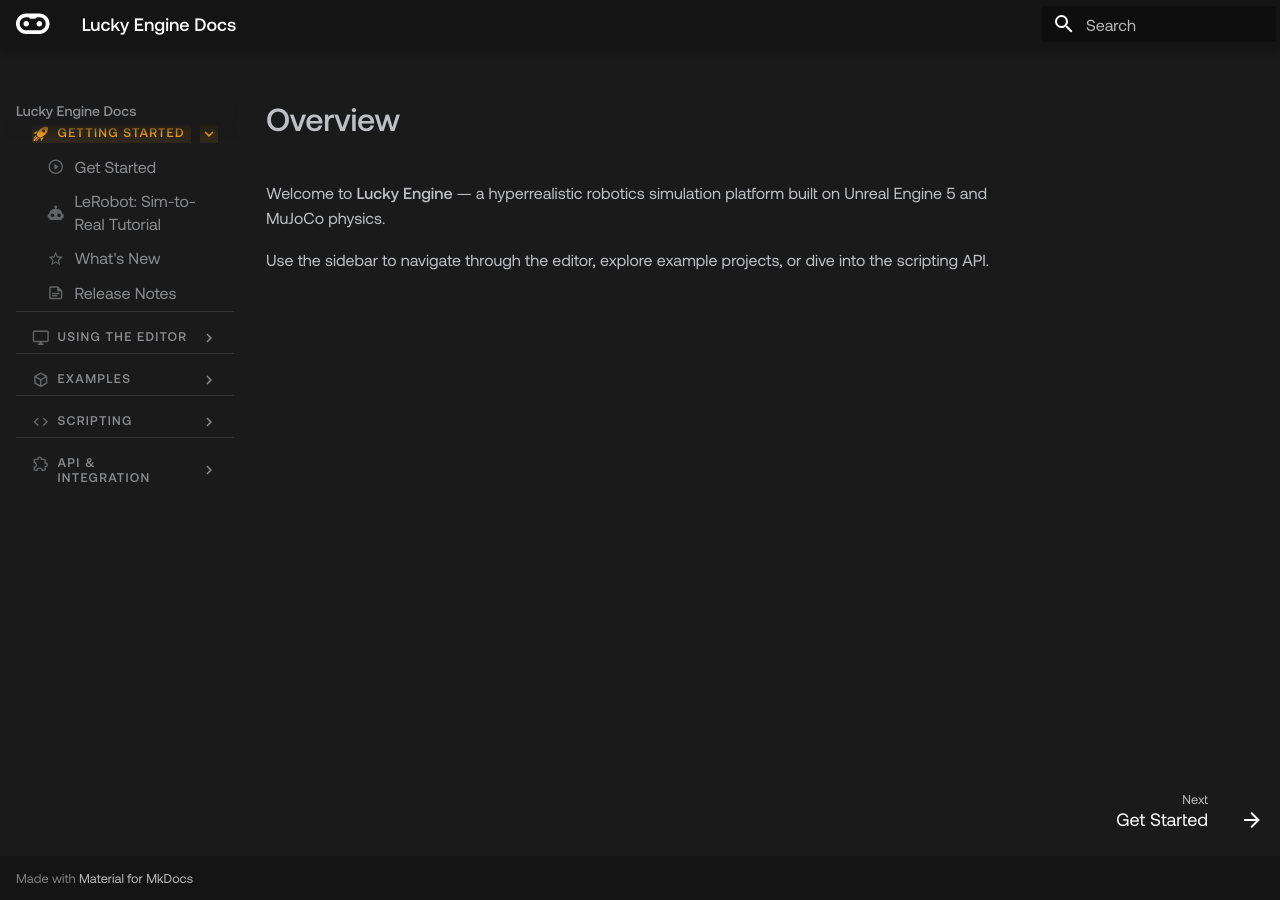
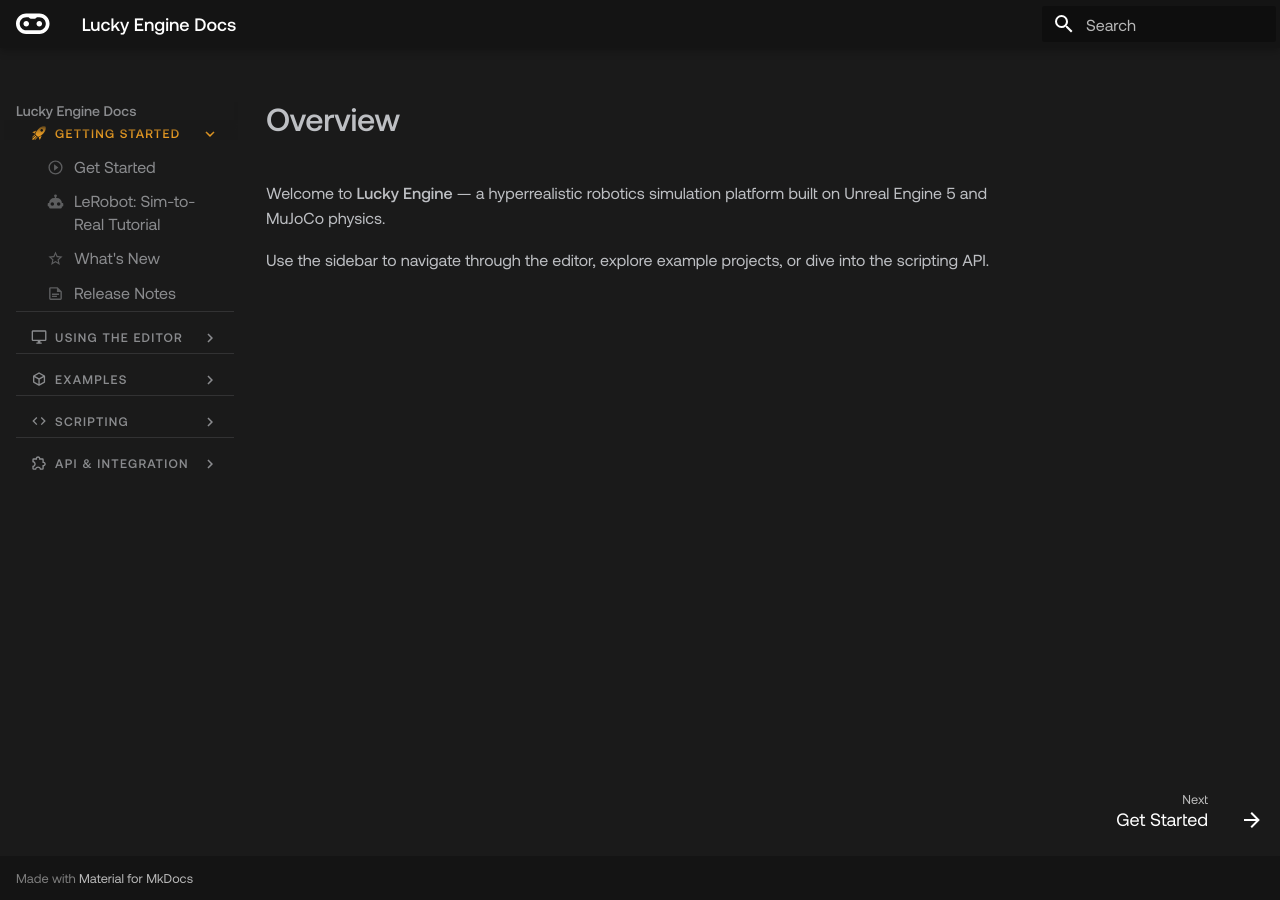
Before and after one commit to ZoreAnuj/luckyrobots-docs, an MkDocs documentation site: the page built from docs/getting-started/index.md, in a window 1280 px wide. Built offline with MkDocs 1.6.1 and Material for MkDocs 9.7.7, drawn with Linux system fonts in a browser that asks for light colours; the version menu is left out.

Commit message:
fix(nav): kill phantom TOC duplicate, pin icons on wrap, scope active pill to <a> only

```diff
--- a/docs/stylesheets/extra.css
+++ b/docs/stylesheets/extra.css
@@ -547,19 +547,27 @@ body { font-synthesis: style; }
 
 /* ─── Sidebar Navigation ──────────────────────────────────────────────── */
 
-/* Section headers — uppercase label style, muted, tracked */
+/* Material renders a <label for="__toc"> TOC toggle inside the active page's
+   nav item — it's desktop-hidden normally, but display:flex on .md-nav__link
+   overrides that. Kill it explicitly so it never shows a phantom duplicate. */
+label.md-nav__link[for="__toc"] {
+  display: none !important;
+}
+
+/* Section headers — uppercase label, muted, icon + text top-aligned so
+   multi-word titles (API & INTEGRATION) wrap cleanly without icon descending */
 .md-nav--primary > .md-nav__list > .md-nav__item > .md-nav__link,
 .md-nav--primary > .md-nav__list > .md-nav__item > label {
   display: flex;
-  align-items: center;
-  gap: 0.45rem;
+  align-items: flex-start;
+  gap: 0.4rem;
   text-transform: uppercase;
-  font-size: 0.63rem;
+  font-size: 0.62rem;
   font-weight: 700;
   letter-spacing: 0.1em;
-  line-height: 1.2;
+  line-height: 1.3;
   color: var(--md-default-fg-color--light);
-  padding: 0.85rem 0.8rem 0.3rem;
+  padding: 0.85rem 0.75rem 0.3rem;
   margin: 0;
   border-top: 1px solid var(--md-default-fg-color--lightest);
 }
@@ -577,10 +585,10 @@ body { font-synthesis: style; }
   color: var(--lr-green);
 }
 
-/* Page links inside sections */
-.md-nav--primary .md-nav .md-nav__item .md-nav__link {
+/* Page links — target <a> only, never <label>, to avoid catching any toggle */
+.md-nav--primary .md-nav .md-nav__item > a.md-nav__link {
   display: flex;
-  align-items: center;
+  align-items: flex-start;
   gap: 0.5rem;
   font-size: 0.8rem;
   font-weight: 400;
@@ -593,39 +601,47 @@ body { font-synthesis: style; }
   transition: background 0.12s, color 0.12s;
 }
 
-/* Page link hover */
-.md-nav--primary .md-nav .md-nav__item .md-nav__link:hover {
+.md-nav--primary .md-nav .md-nav__item > a.md-nav__link:hover {
   background: var(--md-default-fg-color--lightest);
   color: var(--md-default-fg-color);
 }
 
-/* Active page: pill highlight, no border-left shift */
-.md-nav__item .md-nav__link--active {
+/* Active page: amber pill, no border-left layout shift */
+.md-nav__item > a.md-nav__link--active {
   color: var(--lr-green) !important;
   background: rgba(236, 158, 36, 0.10) !important;
   border-left: none !important;
   font-weight: 500;
 }
 
-/* Icons inside nav links — consistent 0.875rem, vertically centered */
-.md-nav__link > svg:not(.md-nav__icon) {
-  width: 0.875rem;
-  height: 0.875rem;
+/* Page icons — pin to top of first text line when title wraps */
+.md-nav--primary .md-nav a.md-nav__link > svg:not(.md-nav__icon) {
+  width: 0.85rem;
+  height: 0.85rem;
   flex-shrink: 0;
-  opacity: 0.65;
+  margin-top: 0.14rem;
+  opacity: 0.6;
 }
-
-/* Active page icon: full amber */
-.md-nav__link--active > svg:not(.md-nav__icon) {
+.md-nav--primary .md-nav a.md-nav__link--active > svg:not(.md-nav__icon) {
   opacity: 1;
 }
 
-/* Section chevron — push right, smaller, subtle */
+/* Section header icons — slightly smaller, top-pinned */
+.md-nav--primary > .md-nav__list > .md-nav__item > .md-nav__link > svg:not(.md-nav__icon),
+.md-nav--primary > .md-nav__list > .md-nav__item > label > svg:not(.md-nav__icon) {
+  width: 0.78rem;
+  height: 0.78rem;
+  flex-shrink: 0;
+  margin-top: 0.05rem;
+}
+
+/* Section chevron — push right, smaller, subtle, top-pinned */
 .md-nav--primary > .md-nav__list > .md-nav__item > label > .md-nav__icon,
 .md-nav--primary > .md-nav__list > .md-nav__item > .md-nav__link > .md-nav__icon {
   margin-left: auto;
-  width: 0.7rem;
-  height: 0.7rem;
-  opacity: 0.45;
+  width: 0.68rem;
+  height: 0.68rem;
+  opacity: 0.4;
   flex-shrink: 0;
+  margin-top: 0.04rem;
 }
```
